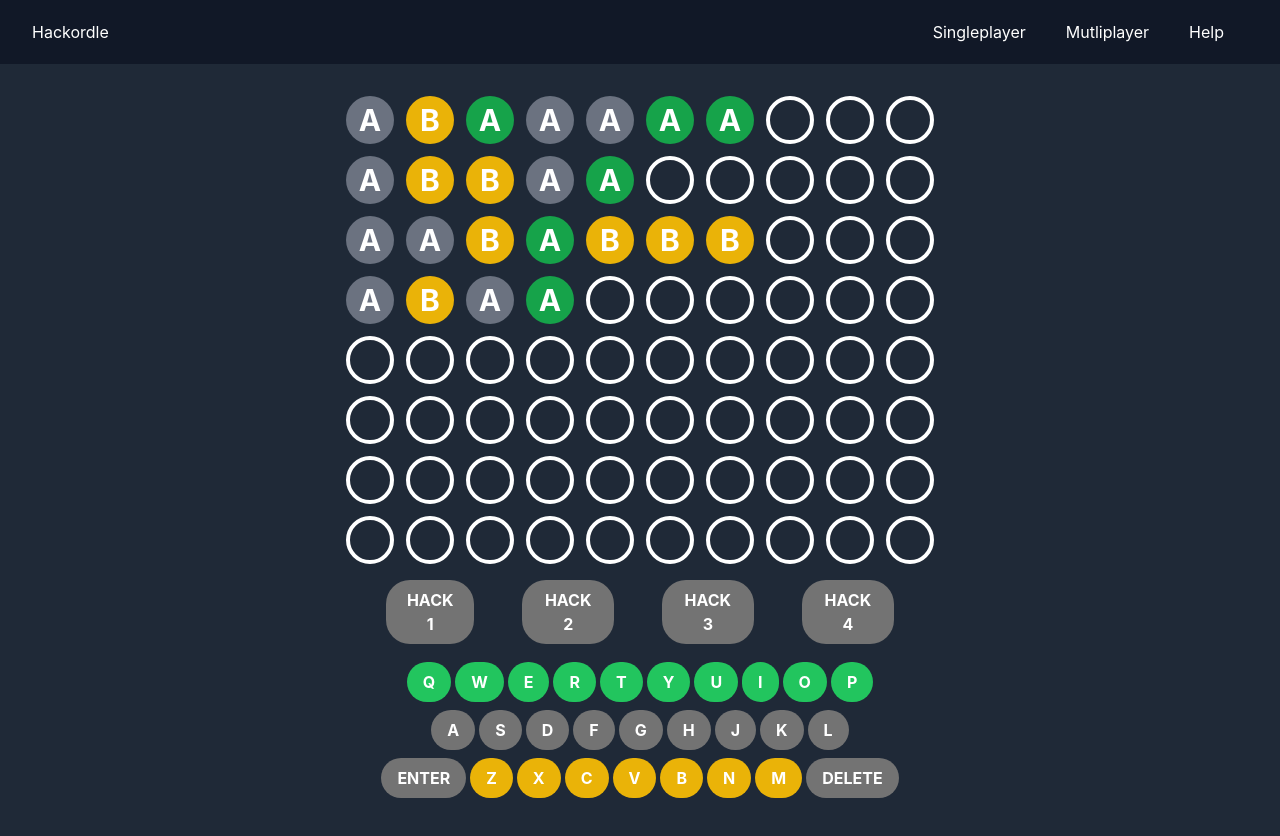
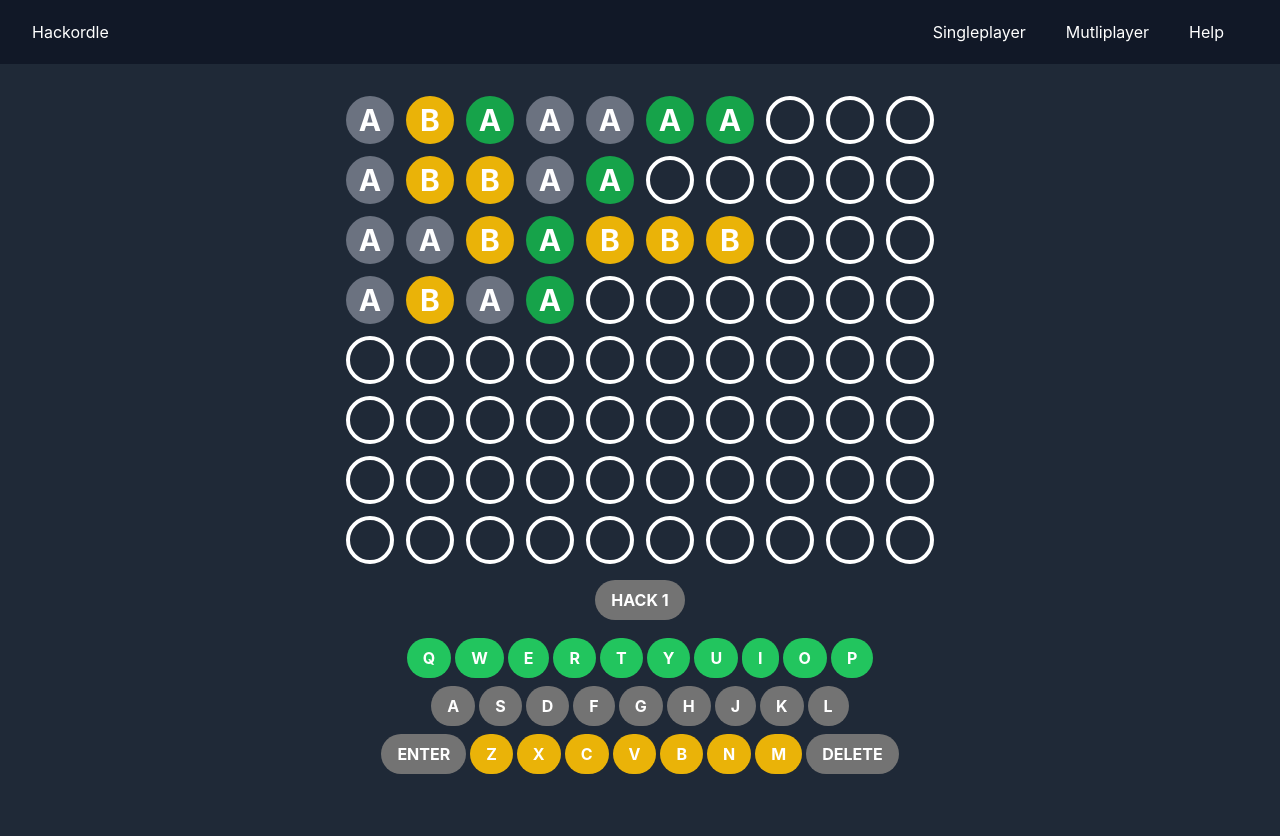
Before and after one commit to hackordle-team/hackordle-frontend, a React (Create React App) app: page /single in a window 1280 px wide. Shown: the top 836 px of the page. Built offline with nearby package versions, Linux system fonts and the light colour scheme.

Commit message:
add toastify

```diff
--- a/src/const/const.ts
+++ b/src/const/const.ts
@@ -18,6 +18,7 @@ export const MockElement3: GameElementType = {
 
 export const MockGameState: GameState = {
   rowsNumber: 4,
+  cellNumber: 10,
   rows: [
     {
       length: 7,
@@ -34,6 +35,6 @@ export const MockGameState: GameState = {
     {
       length: 4,
       elements: [MockElement1, MockElement2, MockElement1, MockElement3]
-    }
+    },
   ]
 };
--- a/src/const/types.ts
+++ b/src/const/types.ts
@@ -16,5 +16,6 @@ export type GameRow = {
 
 export type GameState = {
   rowsNumber: number;
+  cellNumber: number;
   rows: GameRow[];
 }
--- a/src/game/Board.tsx
+++ b/src/game/Board.tsx
@@ -3,12 +3,11 @@ import { GameState } from "../const/types";
 import BoardElement from "./BoardElement";
 
 interface BoardProps {
-  cols: number;
   rows: number;
   gameState: GameState;
 }
 
-const getGameRow = (cols: number, gameState: GameState, row: number) => {
+const getGameRow = (gameState: GameState, row: number) => {
   const letters =
     row < gameState.rowsNumber
       ? gameState.rows[row].elements.map((boardElement, i) => (
@@ -22,8 +21,8 @@ const getGameRow = (cols: number, gameState: GameState, row: number) => {
 
   const blanksNumber =
     row < gameState.rowsNumber && gameState.rows[row]?.length
-      ? cols - gameState.rows[row].length
-      : cols;
+      ? gameState.cellNumber - gameState.rows[row].length
+      : gameState.cellNumber;
 
   const blanks = [...new Array(blanksNumber)].map((blank, key) => (
     <BoardElement key={key} color="BLANK" />
@@ -31,20 +30,20 @@ const getGameRow = (cols: number, gameState: GameState, row: number) => {
   return [...letters, ...blanks];
 };
 
-const getGameRows = (cols: number, gameState: GameState, rows: number) => {
+const getGameRows = (gameState: GameState, rows: number) => {
   return [...new Array(rows)].map((row, i) => (
     <div key={`key-${i}`} className="m-auto flex space-x-3">
-      {getGameRow(cols, gameState, i).map((el, id) => (
+      {getGameRow(gameState, i).map((el, id) => (
         <div key={id}>{el}</div>
       ))}
     </div>
   ));
 };
 
-const Board: React.FC<BoardProps> = ({ cols, rows, gameState }) => {
+const Board: React.FC<BoardProps> = ({ rows, gameState }) => {
   const generatedRows = useMemo(
-    () => getGameRows(cols, gameState, rows),
-    [cols, gameState, rows]
+    () => getGameRows(gameState, rows),
+    [gameState, rows]
   );
 
   return (
--- a/src/game/Game.tsx
+++ b/src/game/Game.tsx
@@ -3,6 +3,7 @@ import Board from "./Board";
 import { MockGameState } from "../const/const";
 import Keyboard from "./Keyboard";
 import Hackbar from "./Hackbar";
+import RemoveColumn from "./HackUtil";
 
 interface GameProps {
   wordOfDay: string;
@@ -11,10 +12,10 @@ interface GameProps {
 const Game: React.FC<GameProps> = ({ wordOfDay }) => {
   return (
     <div className="w-full m-auto">
-      <Board cols={10} rows={8} gameState={MockGameState} />
-      <Hackbar hackNames={["HACK 1", "HACK 2", "HACK 3", "HACK 4"]}
-               hackFunctions={[() => console.log("ADD ROW"), () => console.log("ADD COIL"),
-                              () => console.log("ADD COIL"), () => console.log("ADD COIL")]}/>
+      <Board rows={8} gameState={MockGameState} />
+      <Hackbar hackNames={["HACK 1"]}
+               hackFunctions={[RemoveColumn]}
+               gameState={MockGameState}/>
       <Keyboard />
     </div>
   );
--- a/src/game/HackButton.tsx
+++ b/src/game/HackButton.tsx
@@ -1,15 +1,23 @@
 import React from "react";
+import { ToastContainer, toast } from 'react-toastify';
+import { GameState } from "../const/types";
 
 interface HackbarProps {
     hackName: string;
-    hackFunction: () => void;
+    hackFunction: (gameState: GameState) => void;
+    gameState: GameState;
   }
 
-
-const HackButton: React.FC<HackbarProps> = ({hackName, hackFunction}) => {
+const HackButton: React.FC<HackbarProps> = ({hackName, hackFunction, gameState}) => {
+    const execute = () => {
+      hackFunction(gameState)
+    }
     return (
+      <div>
         <button className="rounded-3xl bg-neutral-500 text-white font-bold px-4 py-2 border-box mx-6 hover:bg-neutral-400"
-                onClick={hackFunction} key={hackName}>{hackName}</button>
+                onClick={execute} key={hackName}>{hackName}</button>
+        <ToastContainer />
+      </div>
     )
 };
 
--- /dev/null
+++ b/src/game/HackUtil.tsx
@@ -0,0 +1,26 @@
+import React from "react";
+import { GameState } from "../const/types";
+import { ToastContainer, toast } from 'react-toastify';
+import 'react-toastify/dist/ReactToastify.css';
+
+const RemoveColumn = (gameState: GameState) => {
+    // if ( wordOfDay.length < gameState.cellNumber) {
+    //     gameState.cellNumber -= 1;
+    //     console.log("123");
+    // } else {
+    //     console.log("234");
+    // }
+    console.log("ASD");
+    toast(' Wow so easy!', {
+        position: "top-center",
+        autoClose: 5000,
+        hideProgressBar: false,
+        closeOnClick: true,
+        pauseOnHover: true,
+        draggable: true,
+        progress: undefined,
+        });
+
+}
+
+export default RemoveColumn
--- a/src/game/Hackbar.tsx
+++ b/src/game/Hackbar.tsx
@@ -1,16 +1,18 @@
 import React from "react";
+import { GameState } from "../const/types";
 import HackButton from "./HackButton";
 
 interface HackbarProps {
     hackNames: Array<string>;
-    hackFunctions: Array<() => void>;
+    hackFunctions: Array<(gameState: GameState) => void>;
+    gameState: GameState
   }
 
-const Hackbar: React.FC<HackbarProps> = ({hackNames, hackFunctions}) => {
+const Hackbar: React.FC<HackbarProps> = ({hackNames, hackFunctions, gameState}) => {
     return (
         <div className="flex justify-center px-4 py-4 w-full">
             {hackNames.map((item,index)=>{
-                return <HackButton key={item} hackName={item} hackFunction={hackFunctions[index]}/>
+                return <HackButton key={item} hackName={item} hackFunction={hackFunctions[index]} gameState={gameState}/>
             })}
         </div>
     )
```
